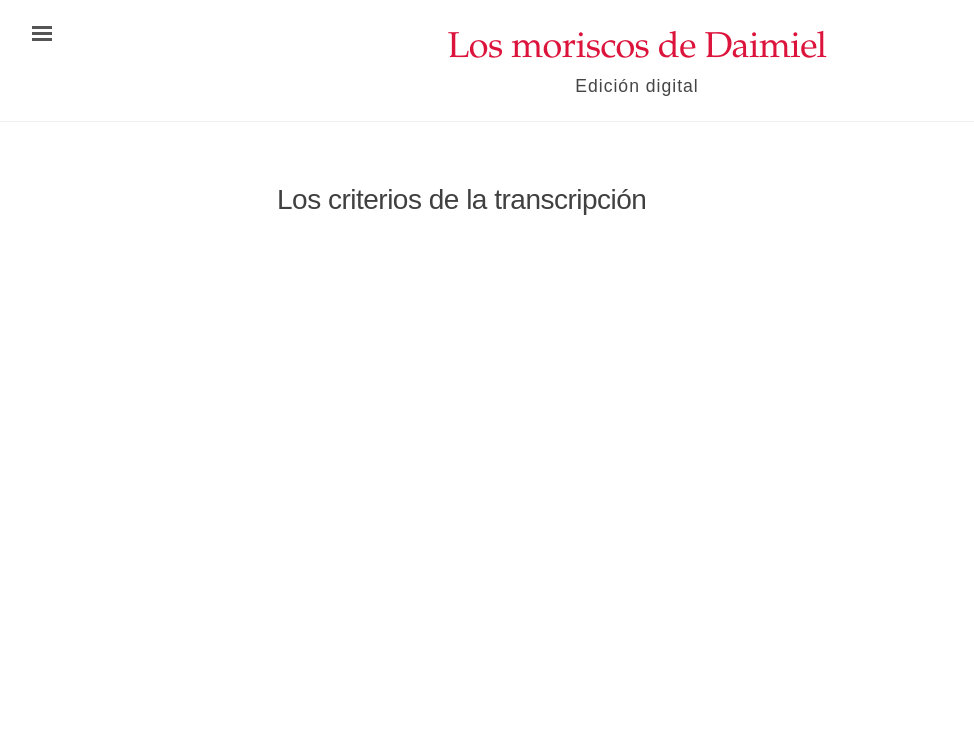
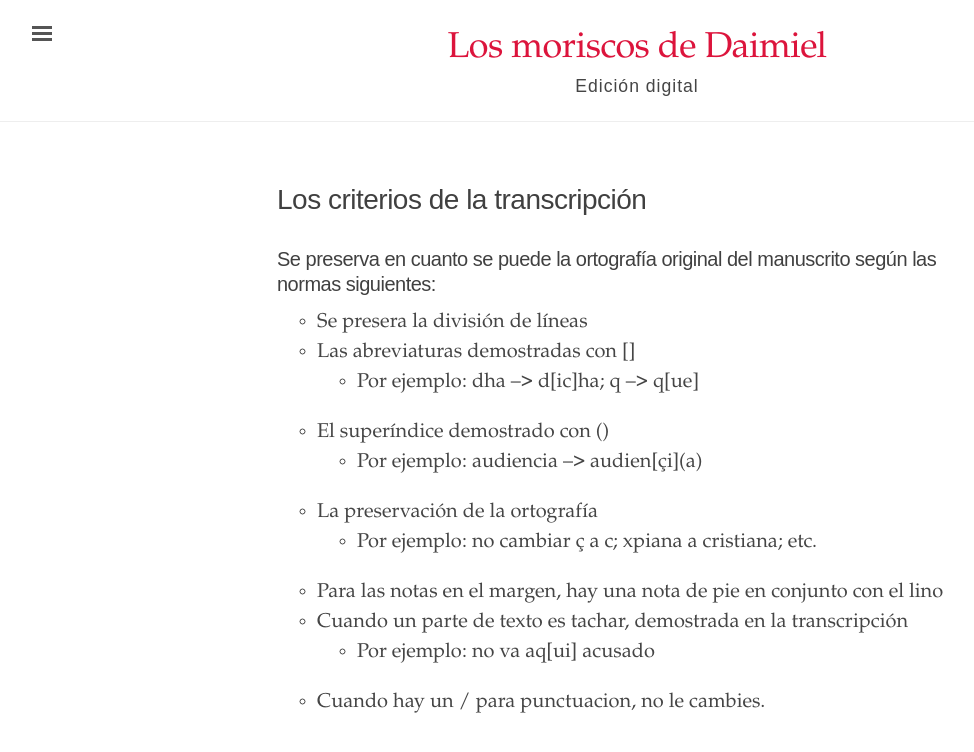
Before and after one commit to digbmc/moriscos-daimel, a Jekyll site: the page built from criterios-transcripcion.md, in a window 1280 px wide. Shown: the top 752 px of the page, without its empty margins (3-977 px from the left). Built offline with Jekyll 4.4.1, drawn with Linux system fonts in a browser that asks for light colours.

Commit message:
Update criterios-transcripcion.md

```diff
--- a/criterios-transcripcion.md
+++ b/criterios-transcripcion.md
@@ -3,3 +3,16 @@ layout: page
 title: Los criterios de la transcripción
 hide_in_nav: true
 ---
+### Se preserva en cuanto se puede la ortografía original del manuscrito según las normas siguientes:
+
+  - Se presera la división de líneas
+  - Las abreviaturas demostradas con []
+    - Por ejemplo: dha --> d\[ic\]ha; q --> q\[ue\]
+  - El superíndice demostrado con ()
+    - Por ejemplo: audiencia --> audien\[çi\](a)
+  - La preservación de la ortografía
+      - Por ejemplo: no cambiar ç a c; xpiana a cristiana; etc.
+  - Para las notas en el margen, hay una nota de pie en conjunto con el lino
+  - Cuando un parte de texto es tachar, demostrada en la transcripción
+      - Por ejemplo: no va aq[ui] acusado
+  - Cuando hay un / para punctuacion, no le cambies.
```
